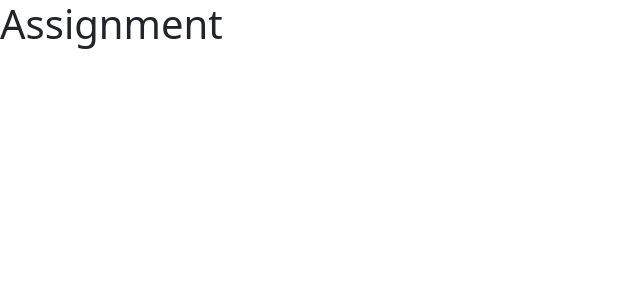
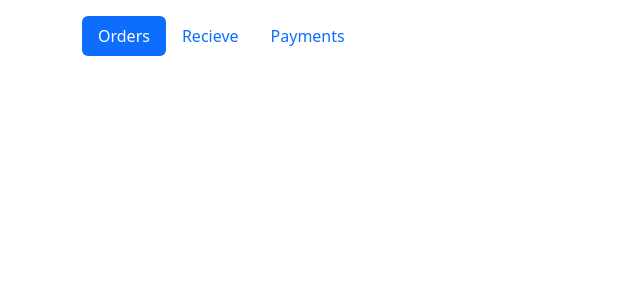
Before and after one commit to vvsubash/task, a Nuxt app: page / in a window 1280 px wide. Shown: the top 300 px of the page, without its empty margins (0-640 px from the left). Built offline with nearby package versions, Linux system fonts and the light colour scheme.

Commit message:
initial payments implementation

```diff
--- a/app.vue
+++ b/app.vue
@@ -1,5 +1,50 @@
 <template>
-  <div>
-    <h1>Assignment</h1>
+  <div class="container mt-3">
+    <ul class="nav nav-pills" role="tablist">
+      <li class="nav-item" v-for="state in states">
+        <a :class="`nav-link ${state == selectedState ? 'active' : ''}`" data-toggle="pill" href="#order"
+          @click="setSelectedState(state as states)">{{ state }}</a>
+      </li>
+    </ul>
+
+   <div class="mt-3">
+    <Payments v-if="selectedState == 'Payments'"  v-for="data in displayData" :data="data" />
+   </div>
   </div>
 </template>
+<script setup lang="ts">
+type states = "Orders" | "Recieve" | "Payments"
+const states = ["Orders", "Recieve", "Payments"]
+const selectedState = ref<states>("Orders");
+const displayData = computed(() => data[selectedState.value])
+
+const data = reactive({
+  Orders: [
+
+  ],
+  Recieve: [
+    {
+      POId: 'PO-12-PO',
+      product: 'nov-pro1',
+      qty: 1,
+      recieveQty: 1,
+      recievedQty: 1,
+      notRecievedQty: 0
+    }
+  ],
+  Payments: [
+    {
+      paymentId: "sdfsdfsdf",
+      paidBy: 'vvvs',
+      raisedBy: 'sah',
+      POId: 'PO-12-PO',
+      recieptId: "dfdfs-dfdf",
+      paymentDescription: 'Description',
+      paymentDate: '2023-11-20',
+      paymentAmount: '100',
+    }
+  ]
+})
+
+const setSelectedState = (state: states) => selectedState.value = state
+</script>
--- /dev/null
+++ b/components/Payments.vue
@@ -0,0 +1,52 @@
+<template>
+ <div class="card">
+      <div class="card-body">
+        <div class="d-flex justify-content-between align-items-center">
+          <div>
+            <p class="mb-0 ">Payment # {{ data.paymentId }}</p>
+            <p class="mb-0">Raised By: {{ data.raisedBy }}</p>
+          </div>
+          <div class="text-end">
+            <p class="mb-0">Paid By: {{ data.paidBy }}</p>
+            <p class="mb-0">Payments: {{ data.POId }}</p>
+          </div>
+        </div>
+        <div class="table-responsive mt-3">
+          <table class="table mb-0">
+            <thead class="bg-gray-800">
+              <tr>
+                <th>Receipt #</th>
+                <th>Payment Description</th>
+                <th>Payment Date</th>
+                <th>Payment Amount</th>
+              </tr>
+            </thead>
+            <tbody>
+              <tr>
+                <td class="">{{ data.paymentId }}</td>
+                <td>{{data.paymentDescription}}</td>
+                <td class="">{{ data.paymentDate }}</td>
+                <td>{{ data.paymentAmount }}</td>
+              </tr>
+            </tbody>
+          </table>
+        </div>
+      </div>
+    </div>
+</template>
+<script setup lang="ts">
+interface IPayments {
+    paymentId: String,
+    paidBy: String,
+    raisedBy: String,
+    POId: String,
+    recieptId: String,
+    paymentDescription: String,
+    paymentDate: String,
+    paymentAmount: String,
+}
+
+const props = defineProps({
+  data: Object
+})
+</script>
```
Also changed, not shown: 1 other file (tests, documents, lock files or other folders).
